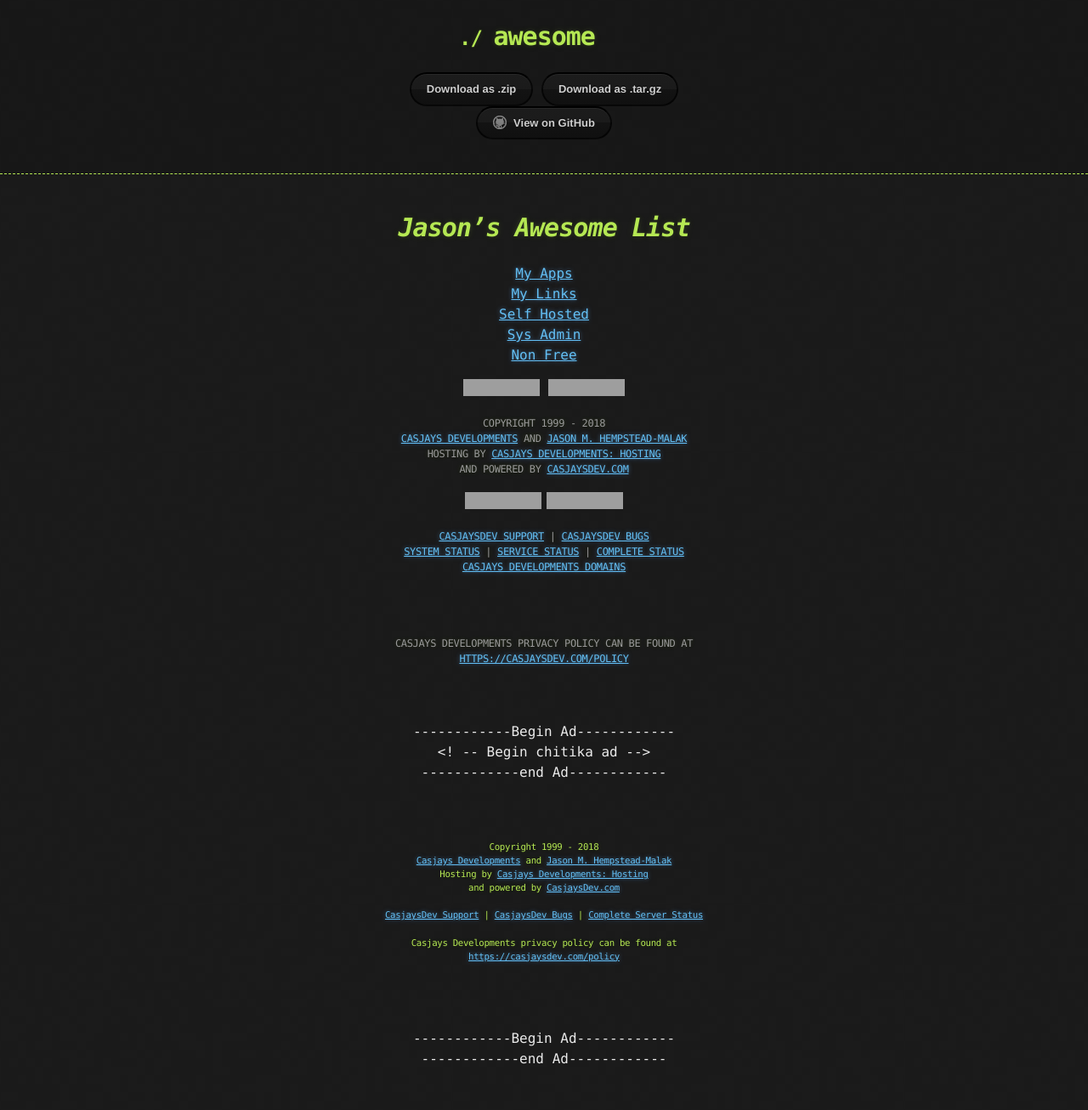
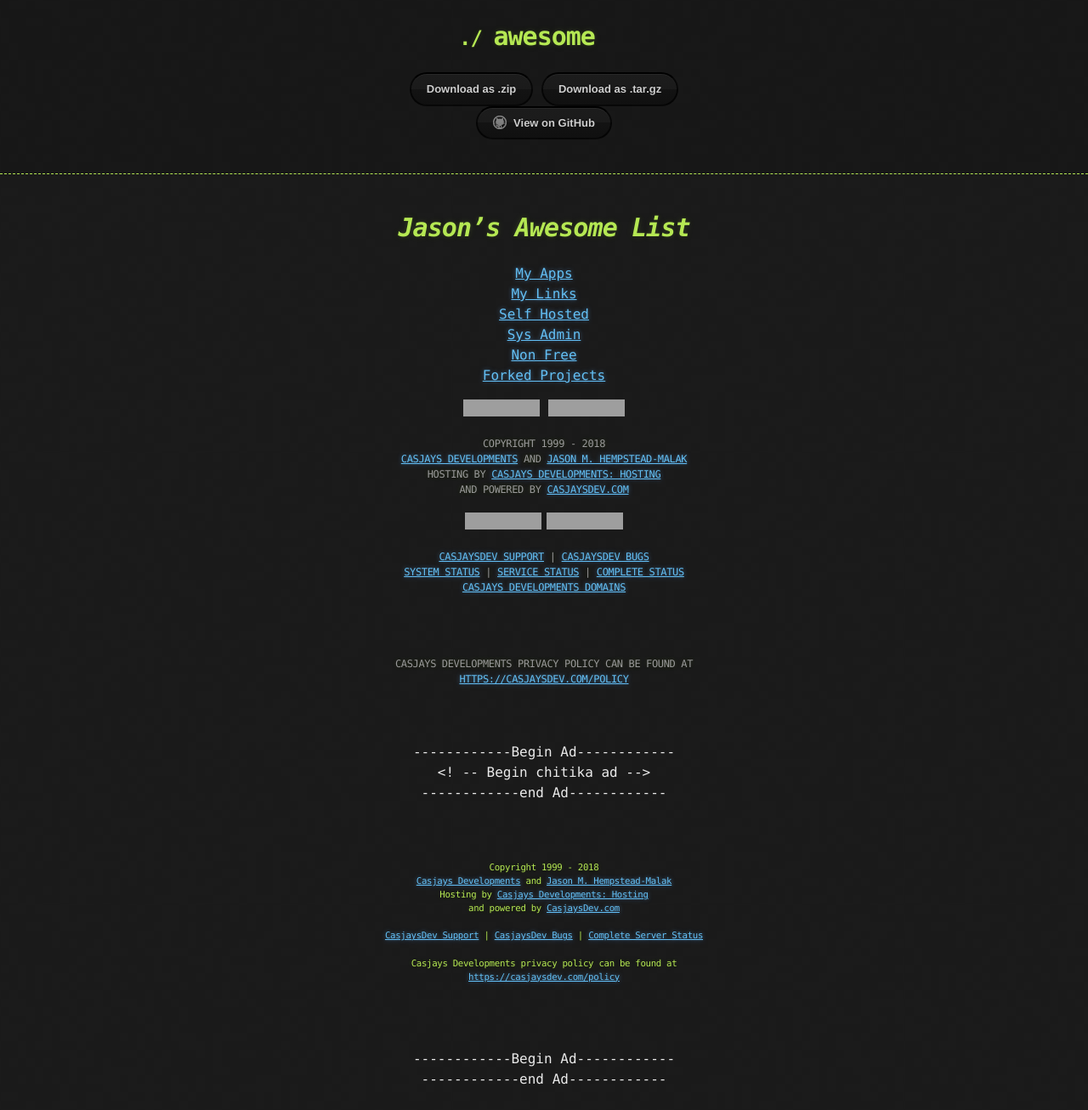
Before and after one commit to Sample-Codes/awesome, a Jekyll site: the page built from docs/index.md, in a window 1280 px wide. Shown: the whole page at 85% size. Built offline with Jekyll 4.4.1, drawn with Linux system fonts in a browser that asks for light colours; our own code applies the rules of GitHub Pages for plain Markdown files; comment, search, counter and statistics services are not loaded; the repository's description, which GitHub fills in, is left out; before the commit the page ends 1282 px from its top, so only the background shows below that; grey boxes are pictures that could not be loaded.

Commit message:
Update index.md

```diff
--- a/docs/index.md
+++ b/docs/index.md
@@ -1,11 +1,11 @@
 # ***Jason's Awesome List***
 
-[My Apps](my-apps.md)
-[My Links](my-links.md)
-[Self Hosted](selfhosted.md)
-[Sys Admin](sysadmin.md)
-[Non Free](non-free.md)
-
+[My Apps](https://github.com/casjay/awesome/edit/master/my-apps.md)
+[My Links](https://github.com/casjay/awesome/edit/master/my-links.md)
+[Self Hosted](https://github.com/casjay/awesome/edit/master/selfhosted.md)
+[Sys Admin](https://github.com/casjay/awesome/edit/master/sysadmin.md)
+[Non Free](https://github.com/casjay/awesome/edit/master/non-free.md)
+[Forked Projects](https://github.com/casjaysdev-forked-projects)
 
 
 [![Awesome](https://awesome.re/badge.svg)](https://awesome.re) [![Build Status](https://travis-ci.org/casjay/awesome.svg?branch=master)](https://travis-ci.org/casjay/awesome)
```
